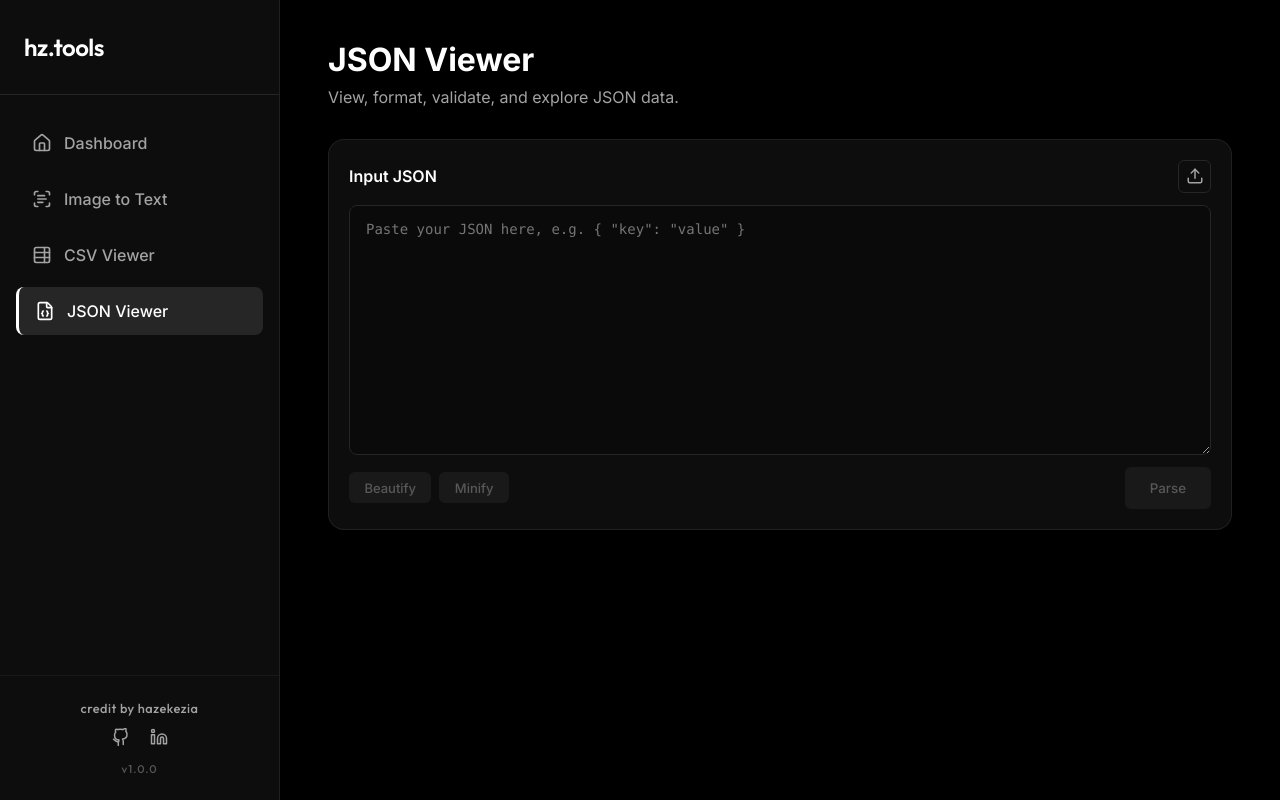
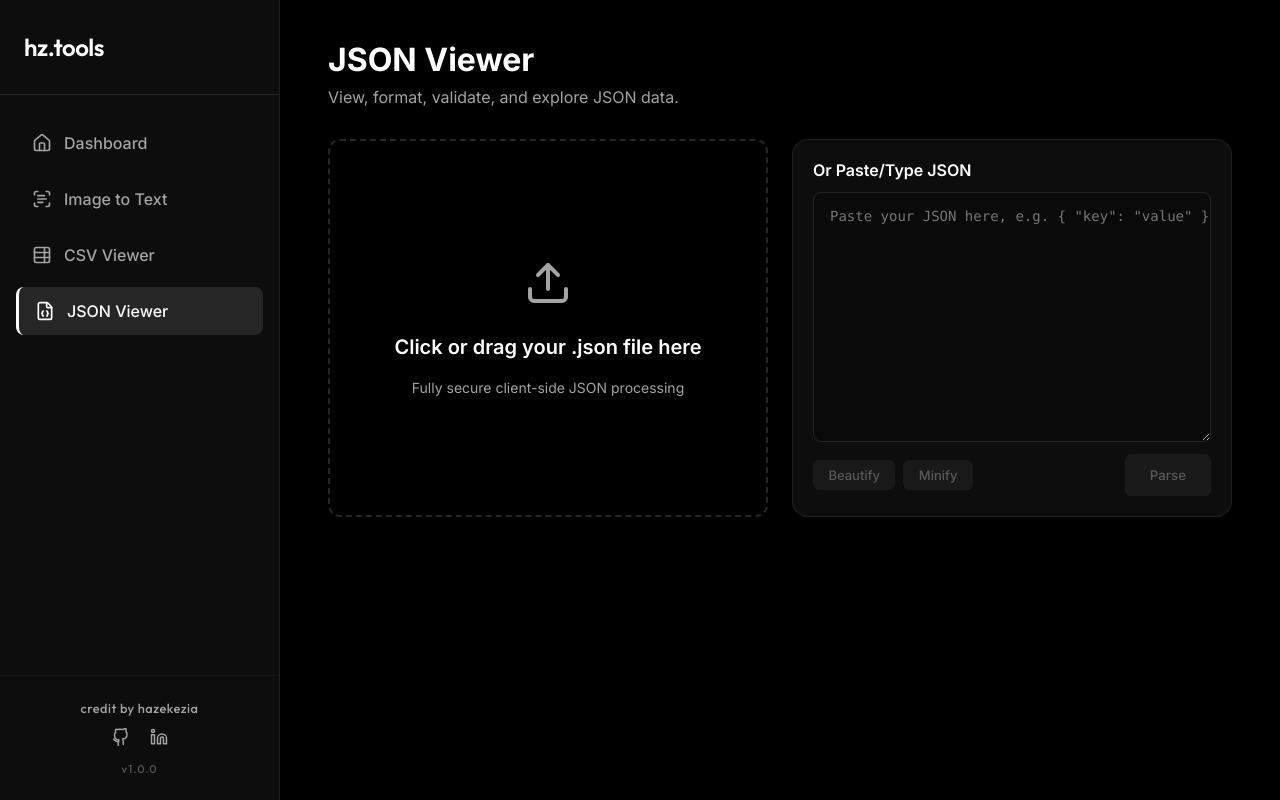
Before and after one commit to hazekezia/hazetools, a React (Vite) app: page /json-viewer in a window 1280 px wide. Built offline with nearby package versions, Linux system fonts and the light colour scheme.

Commit message:
feat: add JsonViewer page with file parsing, tree exploration, and formatting tools

```diff
--- a/src/pages/JsonViewer.css
+++ b/src/pages/JsonViewer.css
@@ -12,6 +12,65 @@
 }
 
 /* ---- Input Section ---- */
+.json-input-grid {
+  display: grid;
+  grid-template-columns: 1fr 1fr;
+  gap: 1.5rem;
+  width: 100%;
+  align-items: stretch;
+}
+
+@media (max-width: 868px) {
+  .json-input-grid {
+    grid-template-columns: 1fr;
+    gap: 1rem;
+  }
+}
+
+.json-upload-zone {
+  border: 2px dashed var(--border-color);
+  border-radius: 12px;
+  display: flex;
+  flex-direction: column;
+  align-items: center;
+  justify-content: center;
+  gap: 1.25rem;
+  padding: 2.5rem 1.5rem;
+  cursor: pointer;
+  transition: all 0.3s ease;
+  background: rgba(0, 0, 0, 0.2);
+  text-align: center;
+  min-height: 250px;
+}
+
+.json-upload-zone:hover {
+  border-color: #c084fc;
+  background: rgba(192, 132, 252, 0.05);
+}
+
+.json-upload-zone h3 {
+  font-size: 1.25rem;
+  font-weight: 600;
+  color: var(--text-primary);
+  margin: 0;
+}
+
+.json-upload-zone p {
+  color: var(--text-secondary);
+  font-size: 0.875rem;
+  margin: 0;
+}
+
+.json-upload-zone .upload-icon {
+  color: var(--text-secondary);
+  transition: transform 0.2s ease, color 0.2s ease;
+}
+
+.json-upload-zone:hover .upload-icon {
+  transform: translateY(-4px);
+  color: #c084fc;
+}
+
 .json-input-section {
   padding: 1.25rem;
   display: flex;
@@ -140,6 +199,16 @@
   gap: 0.35rem;
   font-size: 0.85rem;
   color: var(--text-secondary);
+}
+
+.toolbar-filename {
+  font-size: 0.85rem;
+  color: #c084fc;
+  font-weight: 500;
+  max-width: 150px;
+  overflow: hidden;
+  text-overflow: ellipsis;
+  white-space: nowrap;
 }
 
 .status-dot {
--- a/src/pages/JsonViewer.jsx
+++ b/src/pages/JsonViewer.jsx
@@ -85,6 +85,7 @@ const JsonViewer = () => {
   const [showInput, setShowInput] = useState(true);
   const [searchQuery, setSearchQuery] = useState('');
   const [searchResults, setSearchResults] = useState([]);
+  const [fileName, setFileName] = useState('');
   const fileInputRef = useRef(null);
 
   const handleInputChange = (e) => {
@@ -92,6 +93,7 @@ const JsonViewer = () => {
     setError(null);
     setParsed(null);
     setSearchResults([]);
+    setFileName('');
   };
 
   const handleParse = () => {
@@ -113,6 +115,7 @@ const JsonViewer = () => {
   const handleFileUpload = (e) => {
     const file = e.target.files[0];
     if (!file) return;
+    setFileName(file.name);
     const reader = new FileReader();
     reader.onload = (event) => {
       const text = event.target.result;
@@ -134,7 +137,7 @@ const JsonViewer = () => {
   const handleDrop = (e) => {
     e.preventDefault();
     const file = e.dataTransfer.files[0];
-    if (file && file.type === 'application/json') {
+    if (file && (file.type === 'application/json' || file.name.endsWith('.json'))) {
       const event = { target: { files: [file] } };
       handleFileUpload(event);
     }
@@ -157,7 +160,7 @@ const JsonViewer = () => {
       const url = URL.createObjectURL(blob);
       const a = document.createElement('a');
       a.href = url;
-      a.download = 'data.json';
+      a.download = fileName || 'data.json';
       a.click();
       URL.revokeObjectURL(url);
     }
@@ -233,6 +236,7 @@ const JsonViewer = () => {
     setShowInput(true);
     setSearchQuery('');
     setSearchResults([]);
+    setFileName('');
   };
 
   // Toggle between input and tree view
@@ -251,29 +255,32 @@ const JsonViewer = () => {
       <div className="json-content">
         {/* Input Section */}
         {showInput && (
+          <div className="json-input-grid">
+            {/* Upload Zone */}
             <div
-            className="json-input-section glass-panel"
+              className="json-upload-zone glass-panel"
               onDragOver={(e) => e.preventDefault()}
               onDrop={handleDrop}
+              onClick={() => fileInputRef.current?.click()}
+              style={{ cursor: 'pointer' }}
             >
-            <div className="json-input-header">
-              <h3>Input JSON</h3>
-              <div className="input-actions">
-                <button
-                  className="btn-icon"
-                  onClick={() => fileInputRef.current?.click()}
-                  title="Upload JSON file"
-                >
-                  <Upload size={18} />
-                </button>
+              <Upload size={48} className="upload-icon" />
+              <h3>Click or drag your .json file here</h3>
+              <p>Fully secure client-side JSON processing</p>
               <input
                 type="file"
+                data-testid="json-file-input"
                 ref={fileInputRef}
                 onChange={handleFileUpload}
                 accept=".json,application/json"
                 style={{ display: 'none' }}
               />
             </div>
+
+            {/* Text Area Input */}
+            <div className="json-input-section glass-panel">
+              <div className="json-input-header">
+                <h3>Or Paste/Type JSON</h3>
               </div>
               <textarea
                 className="json-textarea input-field"
@@ -307,6 +314,7 @@ const JsonViewer = () => {
                 </div>
               )}
             </div>
+          </div>
         )}
 
         {/* Tree View Section */}
@@ -317,6 +325,11 @@ const JsonViewer = () => {
                 <span className="toolbar-status">
                   Valid JSON <span className="status-dot success"></span>
                 </span>
+                {fileName && (
+                  <span className="toolbar-filename" title={fileName}>
+                    ({fileName})
+                  </span>
+                )}
                 <div className="search-box">
                   <Search size={16} />
                   <input
```
Also changed, not shown: 1 other file (tests, documents, lock files or other folders). Lines whose indentation alone changed are shown as unchanged.
